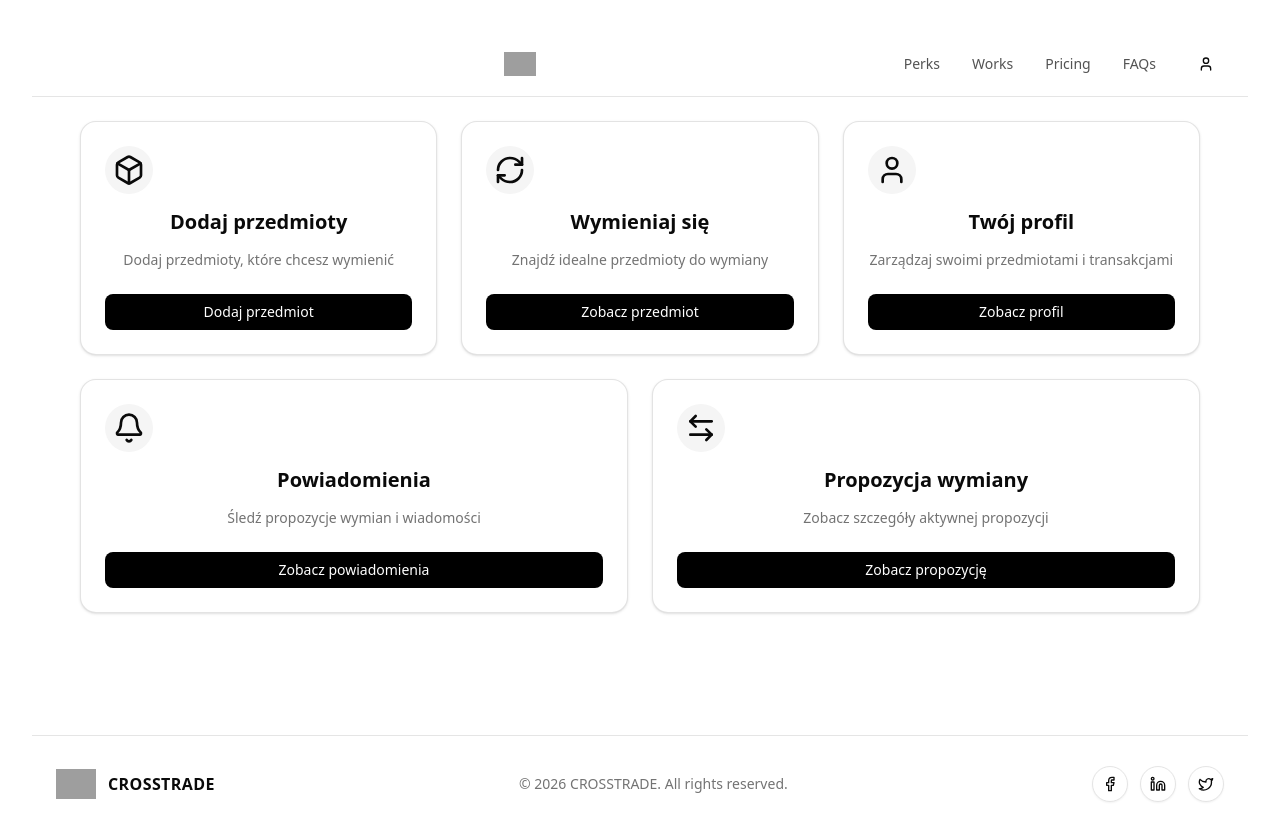
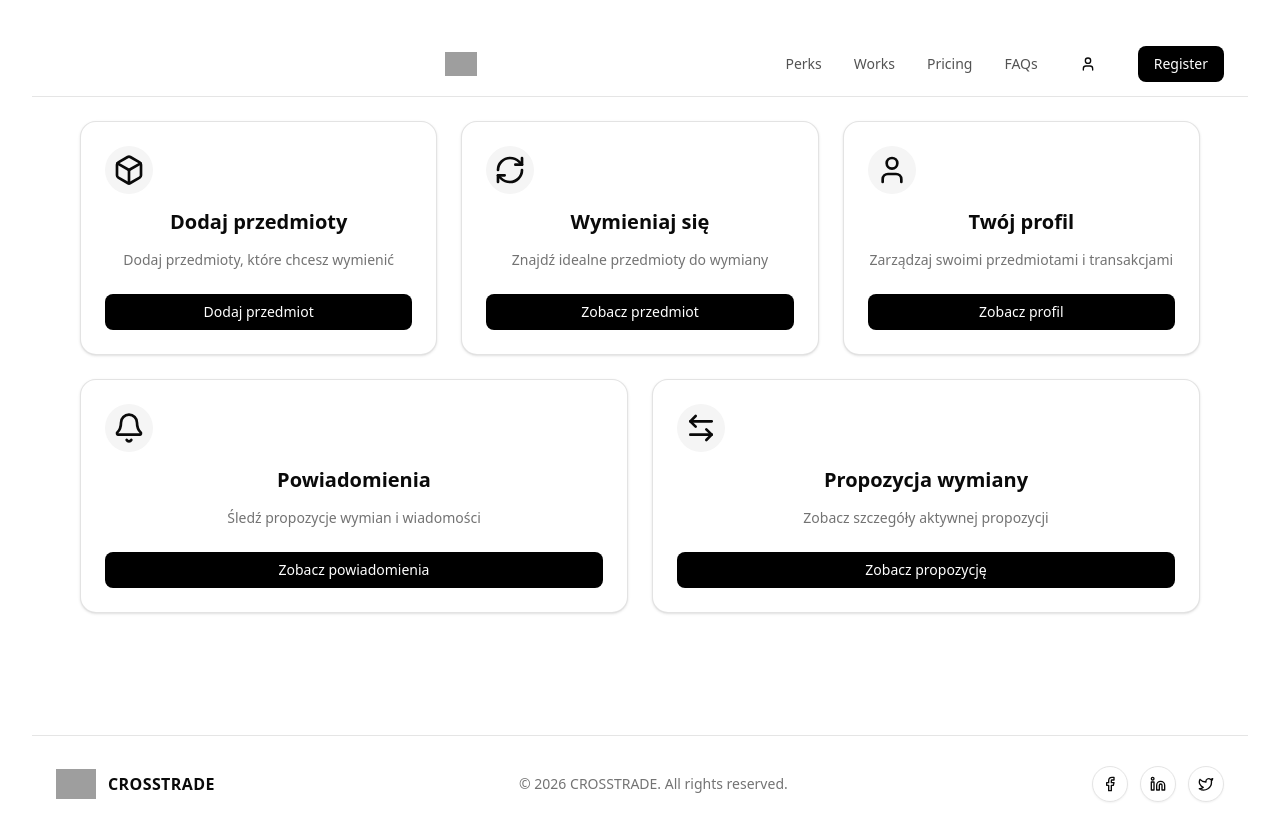
Before and after one commit to Tfiros/Inzynierka-alfa-front, a React (Vite) app: page / in a window 1280 px wide. Shown: the top 840 px of the page. Built offline with nearby package versions, Linux system fonts and the light colour scheme; no server answers; grey boxes are pictures that could not be loaded.

Commit message:
Add test button to navbar

```diff
--- a/src/layout/navbar.tsx
+++ b/src/layout/navbar.tsx
@@ -1,8 +1,11 @@
 import { Link, NavLink } from 'react-router-dom'
 import { User as UserIcon } from 'lucide-react'
 import { Button } from '@/components/ui/button'
+import { useState } from 'react'
+import AuthModal from '@/shared/AuthModal'
 
 export default function TopNav() {
+  const [openRegisterModal, setOpenRegisterModal] = useState(false)
   return (
     <header className="sticky top-0 z-50 w-full border-b bg-background/80 backdrop-blur supports-[backdrop-filter]:bg-background/60">
       <div className="flex h-16 w-full items-center justify-between px-6">
@@ -27,6 +30,18 @@ export default function TopNav() {
               <UserIcon className="h-5 w-5" />
             </Link>
           </Button>
+          <Button
+            onClick={() => {
+              setOpenRegisterModal(true)
+            }}
+            className="bg-black text-white hover:bg-black/90 cursor-pointer"
+          >
+            Register
+          </Button>
+          <AuthModal
+            open={openRegisterModal}
+            onOpenChange={setOpenRegisterModal}
+          />
         </nav>
       </div>
     </header>
```
